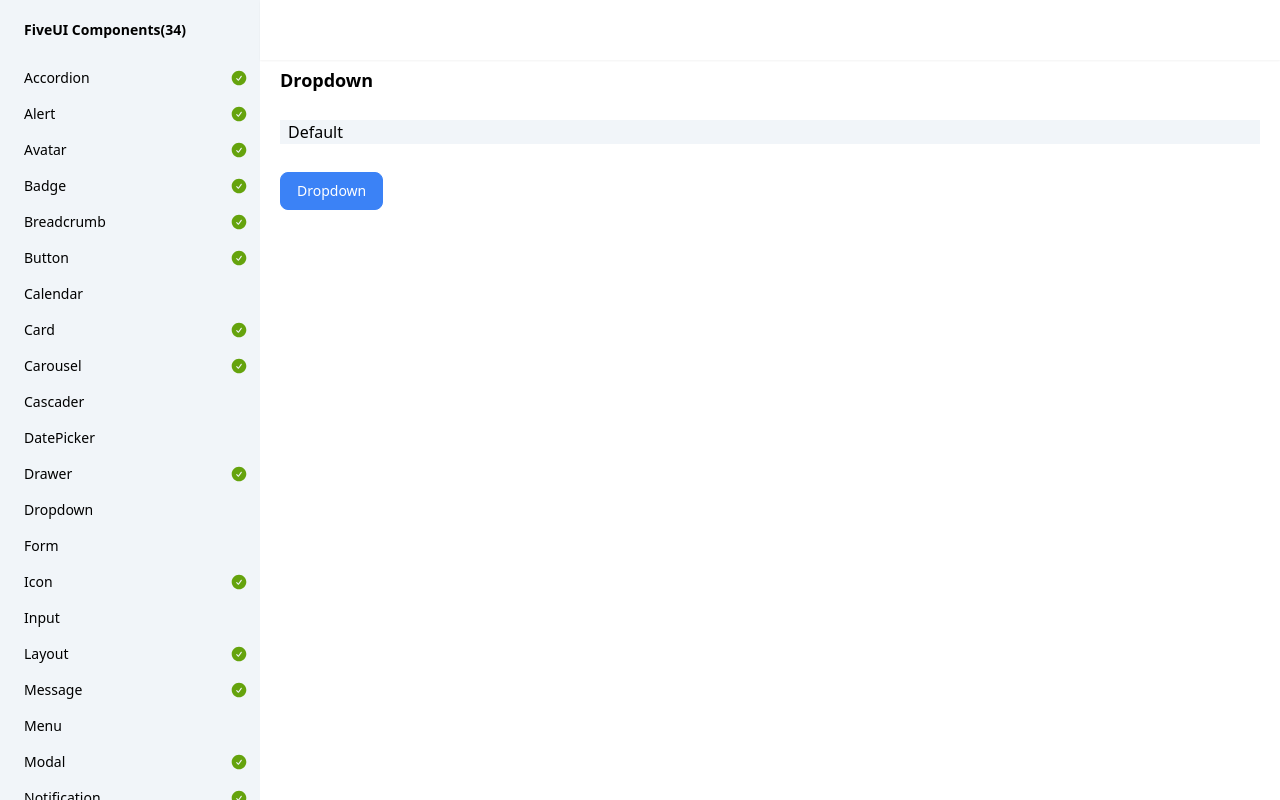
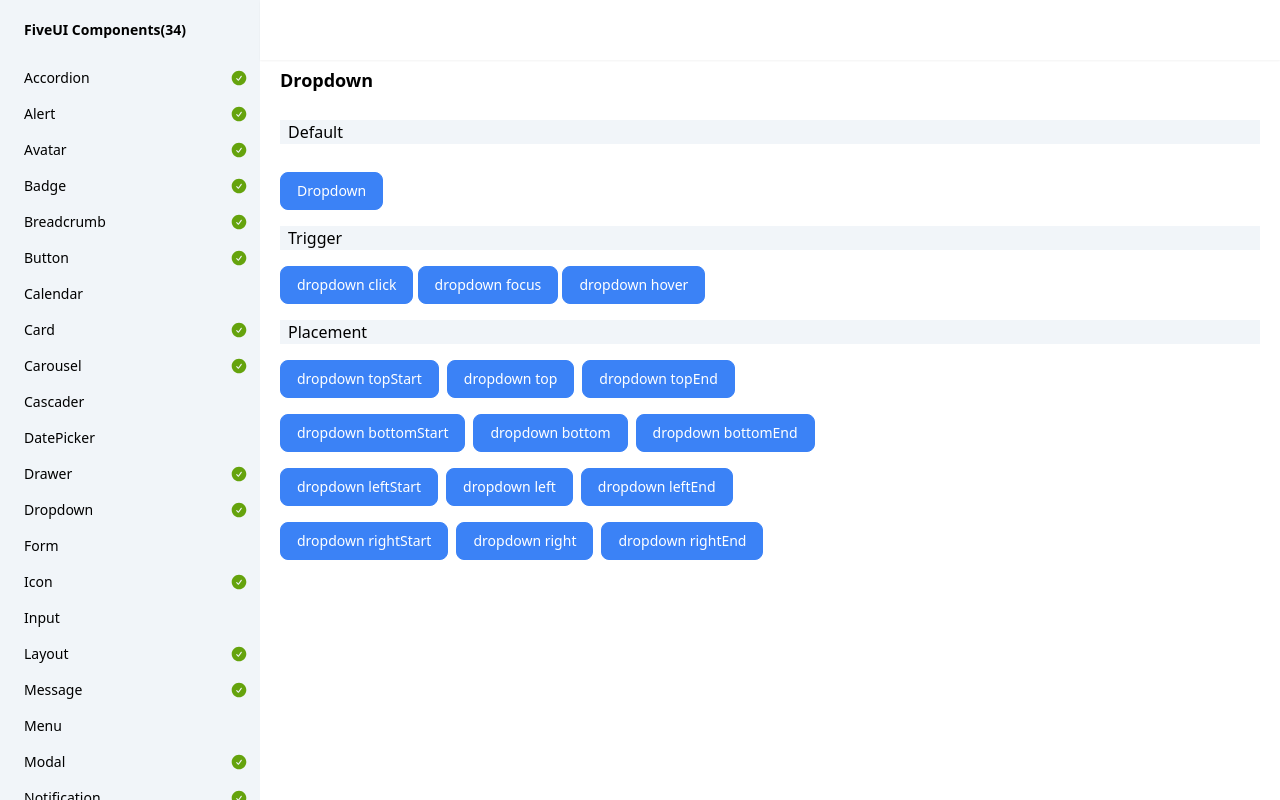
Before and after one commit to wqy2dev/five-ui, a SvelteKit app: page /dropdown in a window 1280 px wide. Built offline with nearby package versions, Linux system fonts and the light colour scheme.

Commit message:
update Dropdown

```diff
--- a/src/lib/dropdown/Dropdown.svelte
+++ b/src/lib/dropdown/Dropdown.svelte
@@ -1,39 +1,25 @@
-<script lang="ts" module>
-import { type VariantProps, tv } from "tailwind-variants";
-
-const dropdownVariants = tv({
-    base: "rounded-lg text-sm p-1.5",
-    variants: {
-
-    },
-    defaultVariants: {
-
-    },
-});
-
-</script>
-
 <script lang="ts">
 import { type PopperProps, default as Popper } from "$lib/popper/popper.svelte";
+import { twMerge } from "tailwind-merge";
 
-interface DropdownProps extends Omit<PopperProps, "style"|"when"|"trigger"> {
+interface DropdownProps extends Omit<PopperProps, "style"|"when"> {
 
 }
 
 let {
     class: className,
     children,
-    placement = "bottom",
+    placement = "bottomStart",
     ...restProps
 }:DropdownProps = $props();
 
 </script>
 
 <Popper
-    class={dropdownVariants({className})}
+    class={twMerge("rounded-lg text-sm p-1 bg-white shadow-outline-md", className)}
     ariaLabel="Dropdown"
     arrowShow={true}
-    trigger="hover"
+    arrowClass="shadow-outline-md"
     placement={placement}
     {...restProps}
 >
--- a/src/lib/menu/Menu.svelte
+++ b/src/lib/menu/Menu.svelte
@@ -42,7 +42,7 @@ setContext("menu", {
     aria-label="Menu"
     bind:this={el}
     id={id}
-    class={twMerge("min-w-32 w-20 h-fit p-1 rounded-md bg-white border border-solid border-slate-200", className)}
+    class={twMerge("min-w-32 w-20 h-fit rounded-md bg-white", className)}
 >
     {@render children()}
 </div>
--- a/src/lib/popper/popper.svelte
+++ b/src/lib/popper/popper.svelte
@@ -339,8 +339,8 @@ function onleave(e:Event) {
 }
 
 function onblur(e:Event) {
-    if(show &&
-        trigger === "focus" &&
+    if(trigger === "focus" &&
+        show &&
         !anchorEl.contains(e.target as any) &&
         !floatEl!.contains(e.target as any)
     ) {
--- a/src/lib/tooltip/tooltip.svelte
+++ b/src/lib/tooltip/tooltip.svelte
@@ -5,7 +5,7 @@ const tooltipVariants = tv({
     base: "rounded-lg text-sm p-2",
     variants: {
         theme: {
-            light: "bg-white text-gray-900 shadow-outline-sm",
+            light: "bg-white text-gray-900 shadow-outline-md",
             dark: "bg-gray-900 text-white",
         },
     },
@@ -37,6 +37,6 @@ let {
     ariaLabel="Tooltip"
     class={tooltipVariants({theme, className})}
     arrowShow={true}
-    arrowClass={theme === "light" ? "shadow-outline-sm":undefined}
+    arrowClass={theme === "light" ? "shadow-outline-md":undefined}
     {...restProps}
 />
--- a/src/routes/+layout.svelte
+++ b/src/routes/+layout.svelte
@@ -19,7 +19,7 @@ const routes = [
     {path: "/cascader", title: "Cascader"},
     {path: "/datepicker", title: "DatePicker"},
     {path: "/drawer", title: "Drawer", achieve: true},
-    {path: "/dropdown", title: "Dropdown"},
+    {path: "/dropdown", title: "Dropdown", achieve: true},
     {path: "/form", title: "Form"},
     {path: "/icon", title: "Icon", achieve: true},
     {path: "/input", title: "Input"},
--- a/src/routes/dropdown/+page.svelte
+++ b/src/routes/dropdown/+page.svelte
@@ -1,5 +1,13 @@
 <script lang="ts">
 import { Dropdown, Button, Menu, MenuGroup, MenuItem } from "$lib/index.js";
+
+const triggers = ["click", "focus", "hover"];
+const placements = [
+    ["topStart", "top", "topEnd"],
+    ["bottomStart", "bottom", "bottomEnd"],
+    ["leftStart", "left", "leftEnd"],
+    ["rightStart", "right", "rightEnd"],
+];
 
 </script>
 
@@ -40,4 +48,74 @@ import { Dropdown, Button, Menu, MenuGroup, MenuItem } from "$lib/index.js";
             <MenuItem key="About">Delete</MenuItem>
         </Menu>
     </Dropdown>
+
+    <h4 class="text-base indent-2 bg-slate-100 my-3">
+        Trigger
+    </h4>
+
+    {#each triggers as trigger}
+        <Dropdown
+            trigger={trigger as any}
+        >
+            {#snippet target(ref)}
+                <Button ref={ref}>
+                    <span>
+                        dropdown {trigger}
+                    </span>
+                </Button>
+            {/snippet}
+
+            <Menu
+                oncommand={k => {
+                    console.log("menu key: ", k);
+                }}
+            >
+                <MenuGroup title="Action">
+                    <MenuItem key="copy">Copy</MenuItem>
+                    <MenuItem key="delete">Delete</MenuItem>
+                    <MenuItem key="export">Export</MenuItem>
+                    <MenuItem key="import">Import</MenuItem>
+                </MenuGroup>
+                <MenuItem key="Share" disabled>Copy</MenuItem>
+                <MenuItem key="About">Delete</MenuItem>
+            </Menu>
+        </Dropdown>
+    {/each}
+
+    <h4 class="text-base indent-2 bg-slate-100 my-3">
+        Placement
+    </h4>
+
+    {#each placements as rows}
+        <div class="flex flex-row flex-wrap gap-2">
+            {#each rows as placement}
+                <Dropdown
+                    placement={placement as any}
+                >
+                    {#snippet target(ref)}
+                        <Button ref={ref}>
+                            <span>
+                                dropdown {placement}
+                            </span>
+                        </Button>
+                    {/snippet}
+
+                    <Menu
+                        oncommand={k => {
+                            console.log("menu key: ", k);
+                        }}
+                    >
+                        <MenuGroup title="Action">
+                            <MenuItem key="copy">Copy</MenuItem>
+                            <MenuItem key="delete">Delete</MenuItem>
+                            <MenuItem key="export">Export</MenuItem>
+                            <MenuItem key="import">Import</MenuItem>
+                        </MenuGroup>
+                        <MenuItem key="Share" disabled>Copy</MenuItem>
+                        <MenuItem key="About">Delete</MenuItem>
+                    </Menu>
+                </Dropdown>
+            {/each}
+        </div>
+    {/each}
 </div>
--- a/src/routes/menu/+page.svelte
+++ b/src/routes/menu/+page.svelte
@@ -15,7 +15,7 @@ import { Menu, MenuItem, MenuGroup } from "$lib/index.js";
 </h4>
 
 <div class="w-full">
-    <Menu>
+    <Menu class="shadow-outline-md">
         <MenuGroup title="Action">
             <MenuItem key="copy">Copy</MenuItem>
             <MenuItem key="delete">Delete</MenuItem>
@@ -26,3 +26,20 @@ import { Menu, MenuItem, MenuGroup } from "$lib/index.js";
         <MenuItem key="About">Delete</MenuItem>
     </Menu>
 </div>
+
+<h4 class="my-5 text-base indent-2 bg-slate-100">
+    Trigger
+</h4>
+
+<div class="w-full">
+    <Menu class="shadow-outline-md">
+        <MenuGroup title="Action">
+            <MenuItem key="copy">Copy</MenuItem>
+            <MenuItem key="delete">Delete</MenuItem>
+            <MenuItem key="export">Export</MenuItem>
+            <MenuItem key="import">Import</MenuItem>
+        </MenuGroup>
+        <MenuItem key="Share" disabled>Copy</MenuItem>
+        <MenuItem key="About">Delete</MenuItem>
+    </Menu>
+</div>
```
Also changed, not shown: 1 other file (tests, documents, lock files or other folders).
